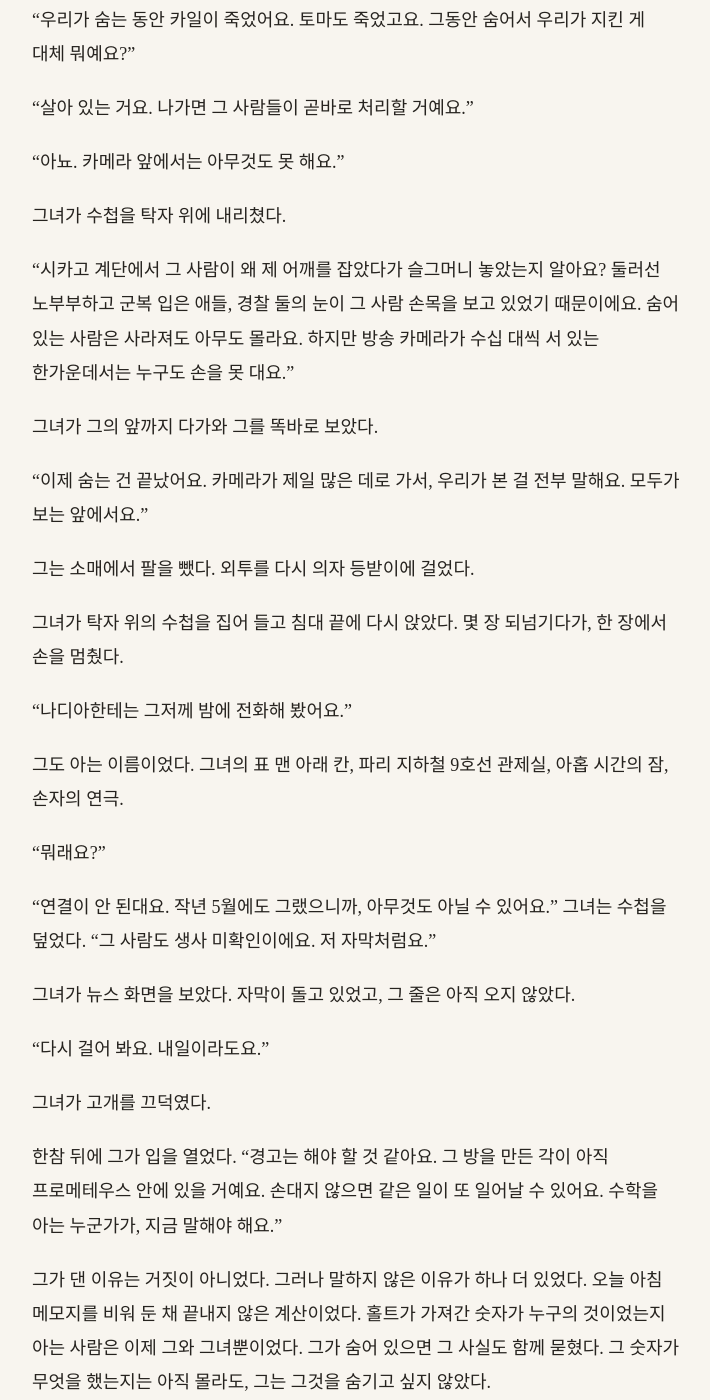
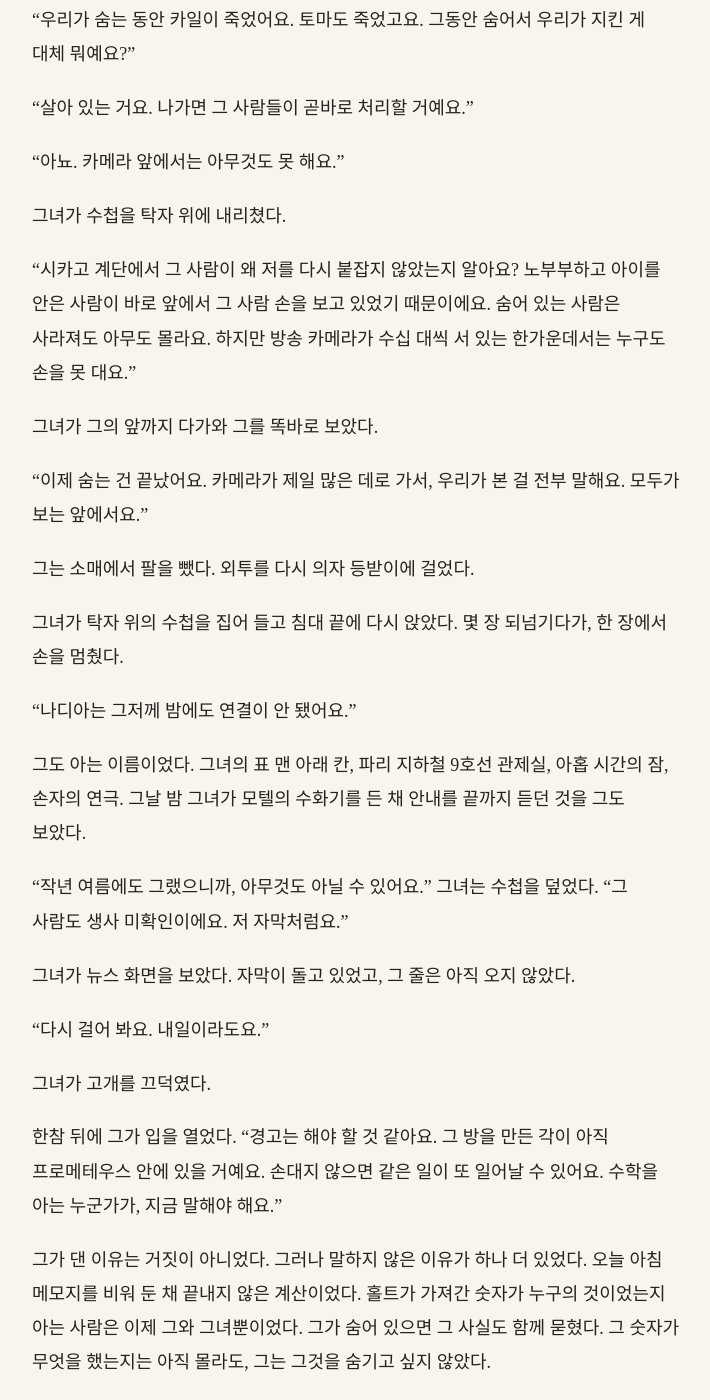
Before and after one commit to kangkkang/writer_s1_public, a Jekyll site: the page built from vol2/037.md, in a window 1280 px wide and 1400 px high, scrolled down 4562 px. Shown: the whole window, without its empty margins (284-994 px from the left). Built offline with Jekyll 4.4.1, drawn with Linux system fonts in a browser that asks for light colours; our own code applies the rules of GitHub Pages for plain Markdown files; some of the changed text lies outside the part shown.

Commit message:
Update from https://github.com/kangkkang/writer_s1/commit/0b2458c9466b361fd00017b1b6b4ac3a7751b849

```diff
--- a/vol2/037.md
+++ b/vol2/037.md
@@ -108,7 +108,7 @@
 
 그녀가 수첩을 탁자 위에 내리쳤다.
 
-"시카고 계단에서 그 사람이 왜 제 어깨를 잡았다가 슬그머니 놓았는지 알아요? 둘러선 노부부하고 군복 입은 애들, 경찰 둘의 눈이 그 사람 손목을 보고 있었기 때문이에요. 숨어 있는 사람은 사라져도 아무도 몰라요. 하지만 방송 카메라가 수십 대씩 서 있는 한가운데서는 누구도 손을 못 대요."
+"시카고 계단에서 그 사람이 왜 저를 다시 붙잡지 않았는지 알아요? 노부부하고 아이를 안은 사람이 바로 앞에서 그 사람 손을 보고 있었기 때문이에요. 숨어 있는 사람은 사라져도 아무도 몰라요. 하지만 방송 카메라가 수십 대씩 서 있는 한가운데서는 누구도 손을 못 대요."
 
 그녀가 그의 앞까지 다가와 그를 똑바로 보았다.
 
@@ -118,13 +118,11 @@
 
 그녀가 탁자 위의 수첩을 집어 들고 침대 끝에 다시 앉았다. 몇 장 되넘기다가, 한 장에서 손을 멈췄다.
 
-"나디아한테는 그저께 밤에 전화해 봤어요."
+"나디아는 그저께 밤에도 연결이 안 됐어요."
 
-그도 아는 이름이었다. 그녀의 표 맨 아래 칸, 파리 지하철 9호선 관제실, 아홉 시간의 잠, 손자의 연극.
+그도 아는 이름이었다. 그녀의 표 맨 아래 칸, 파리 지하철 9호선 관제실, 아홉 시간의 잠, 손자의 연극. 그날 밤 그녀가 모텔의 수화기를 든 채 안내를 끝까지 듣던 것을 그도 보았다.
 
-"뭐래요?"
-
-"연결이 안 된대요. 작년 5월에도 그랬으니까, 아무것도 아닐 수 있어요." 그녀는 수첩을 덮었다. "그 사람도 생사 미확인이에요. 저 자막처럼요."
+"작년 여름에도 그랬으니까, 아무것도 아닐 수 있어요." 그녀는 수첩을 덮었다. "그 사람도 생사 미확인이에요. 저 자막처럼요."
 
 그녀가 뉴스 화면을 보았다. 자막이 돌고 있었고, 그 줄은 아직 오지 않았다.
 
@@ -186,7 +184,7 @@
 
 방을 나서기 전에 그녀는 모텔의 수화기를 들어 전화를 한 통 걸었다. 그는 문 옆에서 기다렸다. 그에게는 그녀 쪽의 말만 들렸다.
 
-"저예요." 그녀가 프랑스어로 말했다. 수화기 너머가 한참 조용했다. 그다음 그녀가 한 말은 그가 알아듣지 못했지만 짧았다. 시각과 도시 이름이 들렸다. *새너제이. 정오.* 상대가 길게 말하는 동안 그녀는 대꾸하지 않고 수화기의 줄을 손가락에 감았다. 마지막 한 마디만 영어였다. "살아 있어요."
+"저예요." 그녀가 프랑스어로 말했다. 수화기 너머가 한참 조용했다. 그다음 그녀가 한 말은 그가 알아듣지 못했지만 짧았다. 시각과 도시 이름이 들렸다. *새너제이. 정오.* 상대가 길게 말하는 동안 그녀는 대꾸하지 않고 수화기의 줄을 손가락에 감았다. 마지막 한 마디는 그도 알아들을 것 같았다. "살아 있어요."
 
 그녀가 수화기를 내려놓았다.
 
@@ -220,7 +218,7 @@
 
 테이프에 바짝 붙어 선 마흔쯤의 여자가 두 손에 인쇄한 사진 한 장을 들고 있었다. 물류 창고 이름이 찍힌 형광 조끼 위에 무릎까지 오는 회색 카디건을 여미지 않고 걸쳤고, 발에는 아직 실내화를 신고 있었다. 사진은 바깥이 아니라 단지 안쪽, 그 회사 쪽을 향해 있었다. 사진 속의 남자는 웃고 있었고, 이마에 남색 고리를 두르고 있었다. 여자는 아무 말도 하지 않았고, 팔이 떨려도 사진을 내리지 않았다.
 
-그가 9년을 일한 회사의 단지가 멀리 보였다. 냉각탑의 김이 일주일 전보다 가늘었다. 그대로 서 있는 연구동의 3층 창 하나에 판자가 덧대어져 있었다. 그 판자 뒤에 그 방이, 그 방의 바닥에 그것이 있을 터였다.
+그가 9년을 일한 회사의 단지가 멀리 보였다. 냉각탑의 김이 일주일 전보다 가늘었다. 그대로 서 있는 연구동의 3층 창 하나에 판자가 덧대어져 있었다. 그 층의 끝, 창이 없는 벽 안쪽에 그 방이, 그 방의 바닥에 그것이 있을 터였다.
 
 그는 테이프 앞에서 걸음을 멈췄다.
 
@@ -342,9 +340,9 @@
 
 "그 사진이요." 목소리가 갈라져 있었다. "그 방 문간에서 제가 손전등 하나 들고 찍었어요. 거기 있던 모자 말이에요. 밖으로 흘린 것도 저예요. 윗선에서는 아무것도 내보내지 말라고 했는데." 소방대원은 말을 멈췄다. "그 모자, 누구 거예요?"
 
-"제 거예요."
+"제 거예요." 그녀가 말했다.
 
-그녀가 그를 보았다. 그도 그녀를 보았다. 두 달 반 전 크리스마스이브 아침, 프린스턴의 현관에서 *귀가 빨개요* 하며 그녀가 벗어 건넸다가 그날 저녁 돌려받은 모자였다. 그 방에서 그녀의 머리에서 떨어진 모자였다. 그는 저도 모르게 손을 올려 맨 귀를 한 번 만졌다.
+그리고 그를 보았다. 그도 그녀를 보았다. 두 달 반 전 크리스마스이브 아침, 프린스턴의 현관에서 *귀가 빨개요* 하며 그녀가 벗어 건넸다가 그날 저녁 돌려받은 모자였다. 그 방에서 그녀의 머리에서 떨어진 모자였다. 그는 저도 모르게 손을 올려 맨 귀를 한 번 만졌다.
 
 소방대원은 두 사람을 번갈아 보다가, 무언가를 더 물으려다 말고 고개를 한 번 끄덕였다.
 
```
Also changed, not shown: vol1/033.md (+1 -1 lines), vol2/038.md (+1 -1 lines), vol2/039.md (+25 -21 lines), vol2/040.md (+4 -4 lines).
